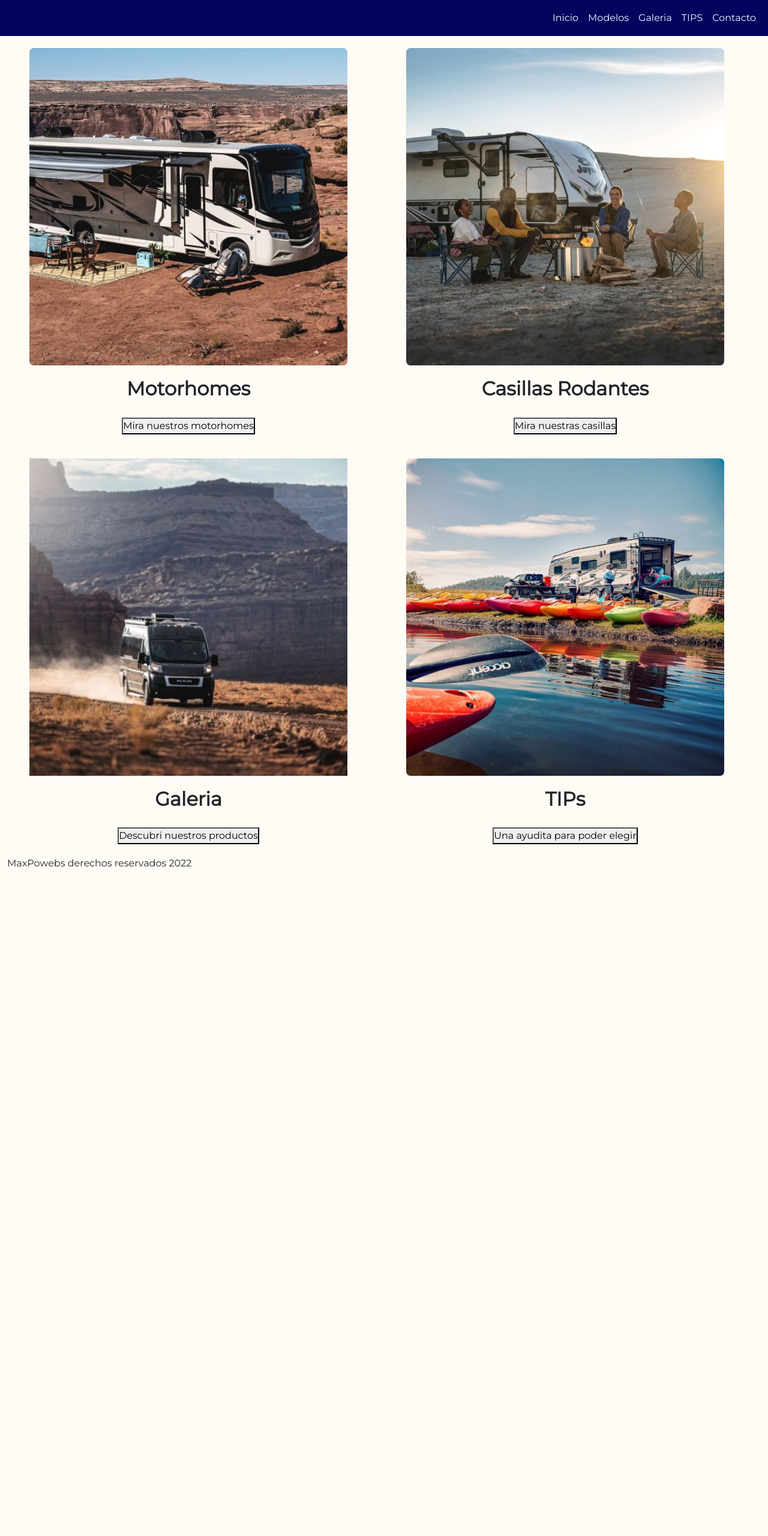
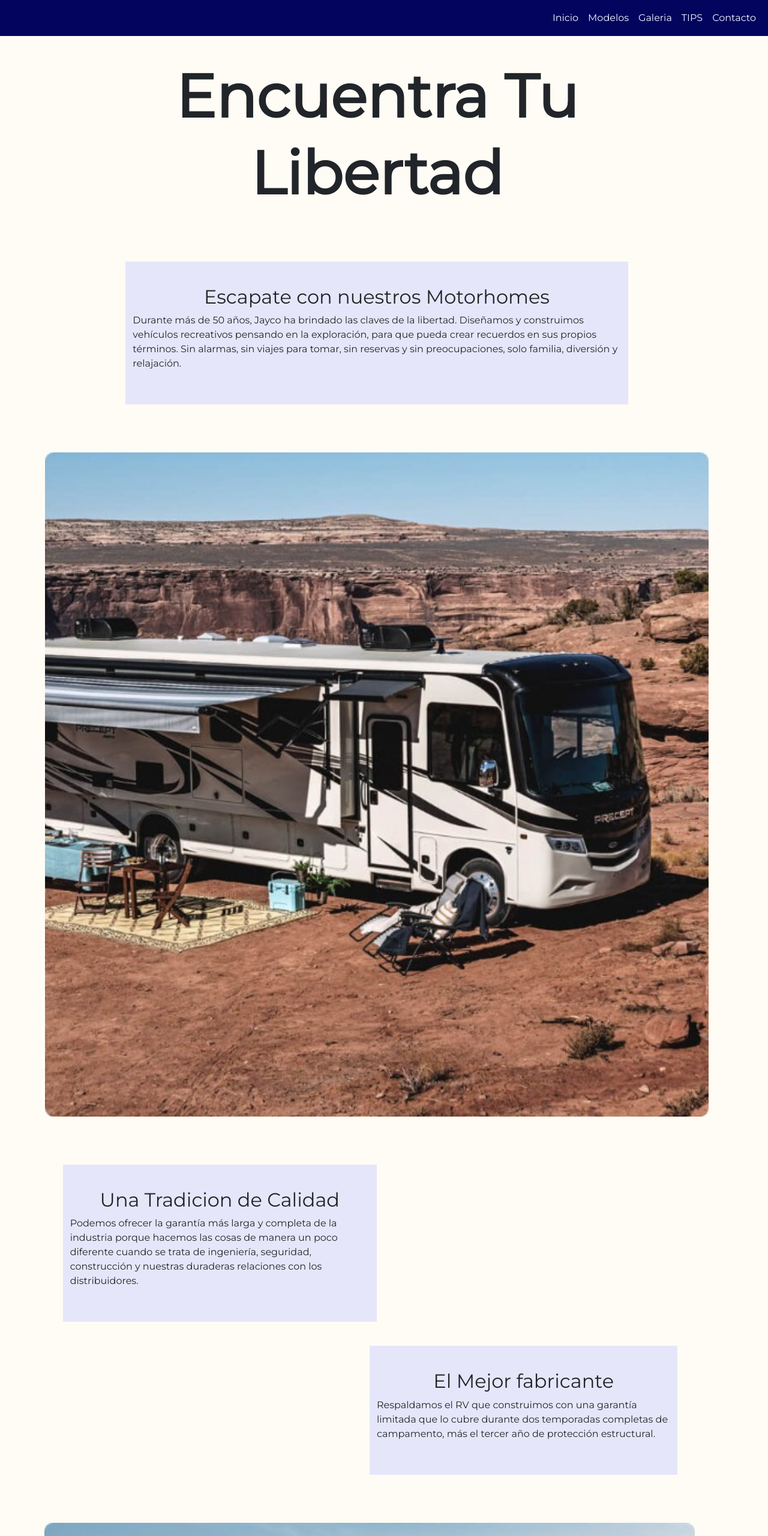
Before and after one commit to MaxPeralta/coderhtmlv1, a plain HTML site: page index.html in a window 1280 px wide. Shown: the top 2560 px of the page at 60% size. Before the commit the page ends 1467 px from the top, so only its background shows below. Drawn offline with nearby package versions, Linux system fonts and the light colour scheme.

Commit message:
nuevo index

```diff
--- a/css/estilos.css
+++ b/css/estilos.css
@@ -23,13 +23,33 @@
         text-align: right;
         margin: 0px;
 }
-.main section div {
+/* .main section div {
         padding: 10px;}
 .main section div img {
         width: 90%;}
 .main section div h2 {
         text-align: center;
         font-weight: 600;
+} */
+.index_main div{
+        padding-top: 40px;
+        padding-bottom: 40px;
+}
+.index_main h1 {
+        text-align: center;
+        font-weight: 600;
+        font-size: 100px;
+}
+.index_main h2 {
+        text-align: center;
+
+}
+
+.index_main img{
+        width: 90%;
+        margin-left: auto;
+        margin-right: auto;
+        display: block;
 }
 .divflex {
         display: flex;
@@ -60,9 +80,6 @@
 .fondoblanco {
         background-color:lavender;
 }
-/* .motorhome_main_imgportada{
-        width: 40%;
-} */
 .motorhome_main img {
         margin-left: auto;
         margin-right: auto;
@@ -120,4 +137,10 @@
         .motorhome_main_imgportada{
                 width: 70%;
         }
+        .index_main h1{
+                font-size:xx-large;
+        }
+        .index_main div{
+                padding-top: 10px;
+        }
 }
--- a/index.html
+++ b/index.html
@@ -43,9 +43,54 @@
           </nav>
     </header>
 
-    <main class="row main">
+    <main class="row index_main">
 
-        <section class="row">
+      <div class="row">
+        <h1 class="col-12">Encuentra Tu</h1>
+        <h1 class="col-12">Libertad</h1>
+      </div>
+
+      <div class="row">
+        <div class="col-0 col-md-2"></div>
+        <div class="col-12 col-md-8 fondoblanco">
+          <h2>Escapate con nuestros Motorhomes</h2>
+          <P>Durante más de 50 años, Jayco ha brindado las claves de la libertad. Diseñamos y construimos vehículos recreativos pensando en la exploración, para que pueda crear recuerdos en sus propios términos. Sin alarmas, sin viajes para tomar, sin reservas y sin preocupaciones, solo familia, diversión y relajación.</P>
+        </div>
+        <div class="col-0 col-md-2"></div>
+      </div>
+
+      <div class="row">
+        <img clas="col-12"src="multimedia/index_motorhome.jpg" alt="">
+      </div>
+
+      <div class="row">
+        <div class="col-0 col-md-1"></div>
+        <div class="col-12 col-md-5 fondoblanco">
+          <h2>Una Tradicion de Calidad</h2>
+          <p>Podemos ofrecer la garantía más larga y completa de la industria porque hacemos las cosas de manera un poco diferente cuando se trata de ingeniería, seguridad, construcción y nuestras duraderas relaciones con los distribuidores.</p>
+      </div>
+
+      <div class="row">
+        <div class="col-0 col-md-6"></div>
+        <div class="col-12 col-md-5 fondoblanco">
+          <h2>El Mejor fabricante</h2>
+          <p>Respaldamos el RV que construimos con una garantía limitada que lo cubre durante dos temporadas completas de campamento, más el tercer año de protección estructural.</p>
+        </div>
+      </div>
+
+      <div class="row">
+        <img class="col-12" src="multimedia/index_casilla.jpg" alt="">
+      </div>
+
+      <div class="divflex">
+        <a href="paginas/modelos.html"><button type="button" class="btn btn-outline-dark"><h2>Encontra tu Motorhome Ideal</h2></button></a>
+      </div>
+
+      </div>
+
+
+
+    <!--     <section class="row">
             <div class="col-12 col-md-6">
                     <div class="divflex"><img src="multimedia/index_motorhome.jpg" alt=""></div>
                     <div><h2>Motorhomes</h2></div>
@@ -72,12 +117,20 @@
             <div class="divflex"><button>Una ayudita para poder elegir</button></div>
         </div>
         </section>
-
+ -->
     </main>
 
-    <footer class="row">
-        <p>MaxPowebs derechos reservados 2022</p>
-    </footer>
+    <footer class="row footer">
+      <div class="col-12 col-md-3">
+          <img src="multimedia/logo.png" alt="">
+      </div>
+      <div class="col-12 col-md-9 ">
+          <p>Fabrica de Motorhomes</p>
+          <p>Calle 123, Comodoro Rivadavia, Chubut</p>
+          <p>Tel - 123456789</p>
+          <p>MaxPowebs derechos reservados - 2022</p>
+      </div>
+  </footer>
 
 <script src="https://cdn.jsdelivr.net/npm/bootstrap@5.2.2/dist/js/bootstrap.bundle.min.js" integrity="sha384-OERcA2EqjJCMA+/3y+gxIOqMEjwtxJY7qPCqsdltbNJuaOe923+mo//f6V8Qbsw3" crossorigin="anonymous"></script>
 </body>
```
